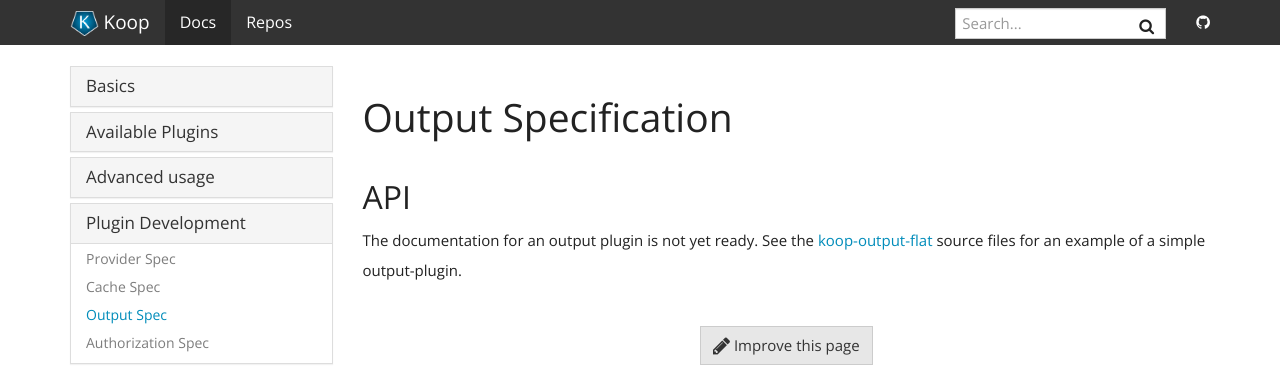
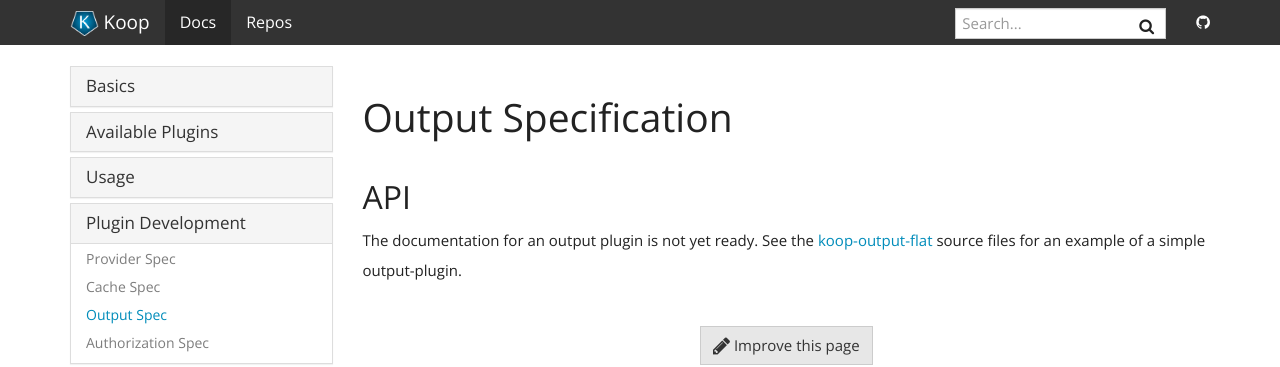
Before and after one commit to koopjs/koopjs.github.io, a Jekyll site: the page built from _docs/development/output.md, in a window 1280 px wide. Shown: the top 367 px of the page. Built offline with Jekyll 4.4.1, drawn with Linux system fonts in a browser that asks for light colours; nearby versions of some CDN libraries.

Commit message:
Menu cleanup.

```diff
--- a/_data/docs.yml
+++ b/_data/docs.yml
@@ -6,7 +6,7 @@
     path: basics/what-is-koop
   - title: Overview
     path: basics/overview
-  - title: Quick start with Koop CLI
+  - title: Quick start
     path: basics/quickstart
   - title: Provider Types
     path: basics/provider-types
@@ -29,7 +29,7 @@
   - title: Plugins
     path: available-plugins/plugins
 
-- title: Advanced usage
+- title: Usage
   path: usage/koop-core
   docs:
   - title: Koop Core
```
